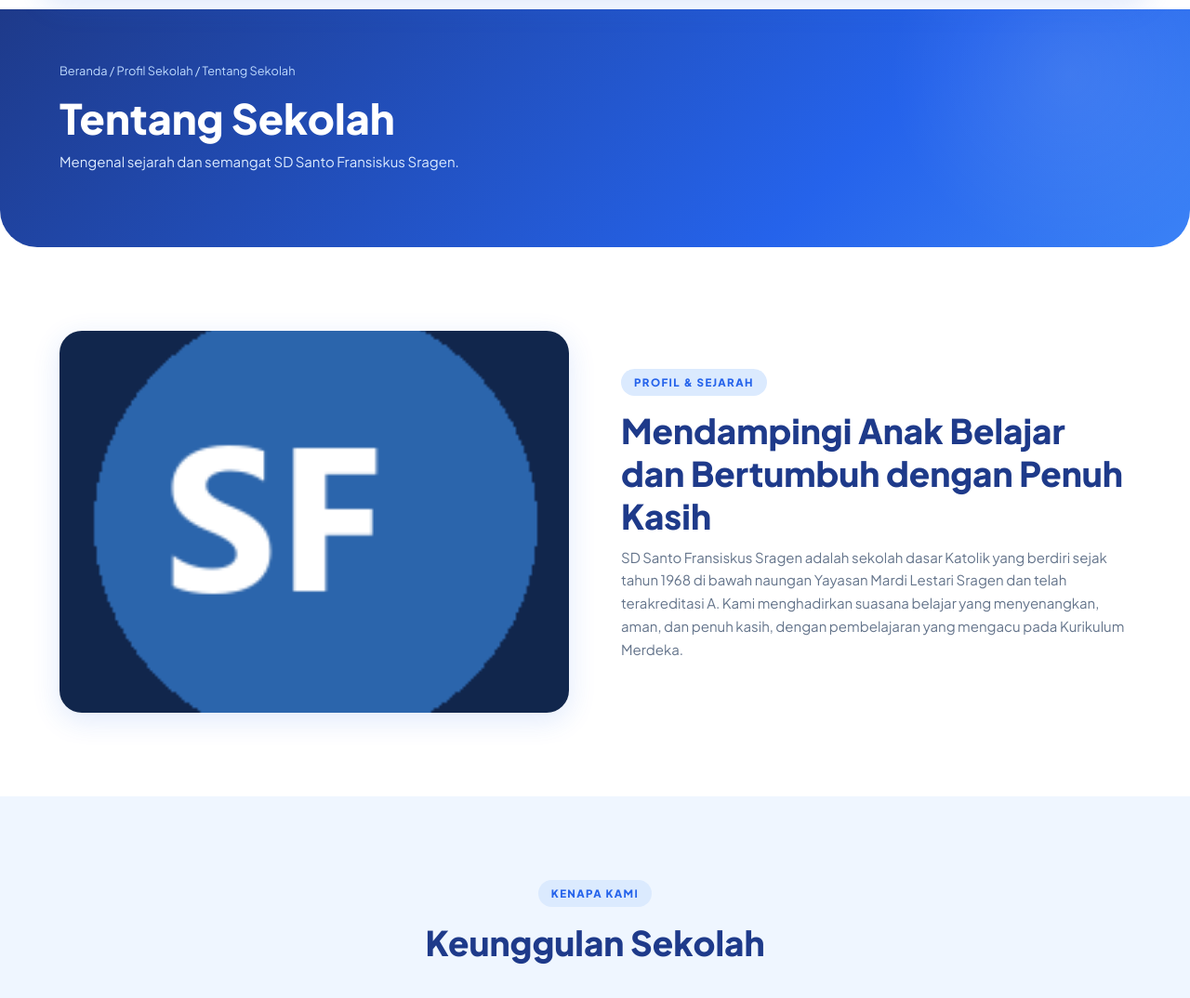
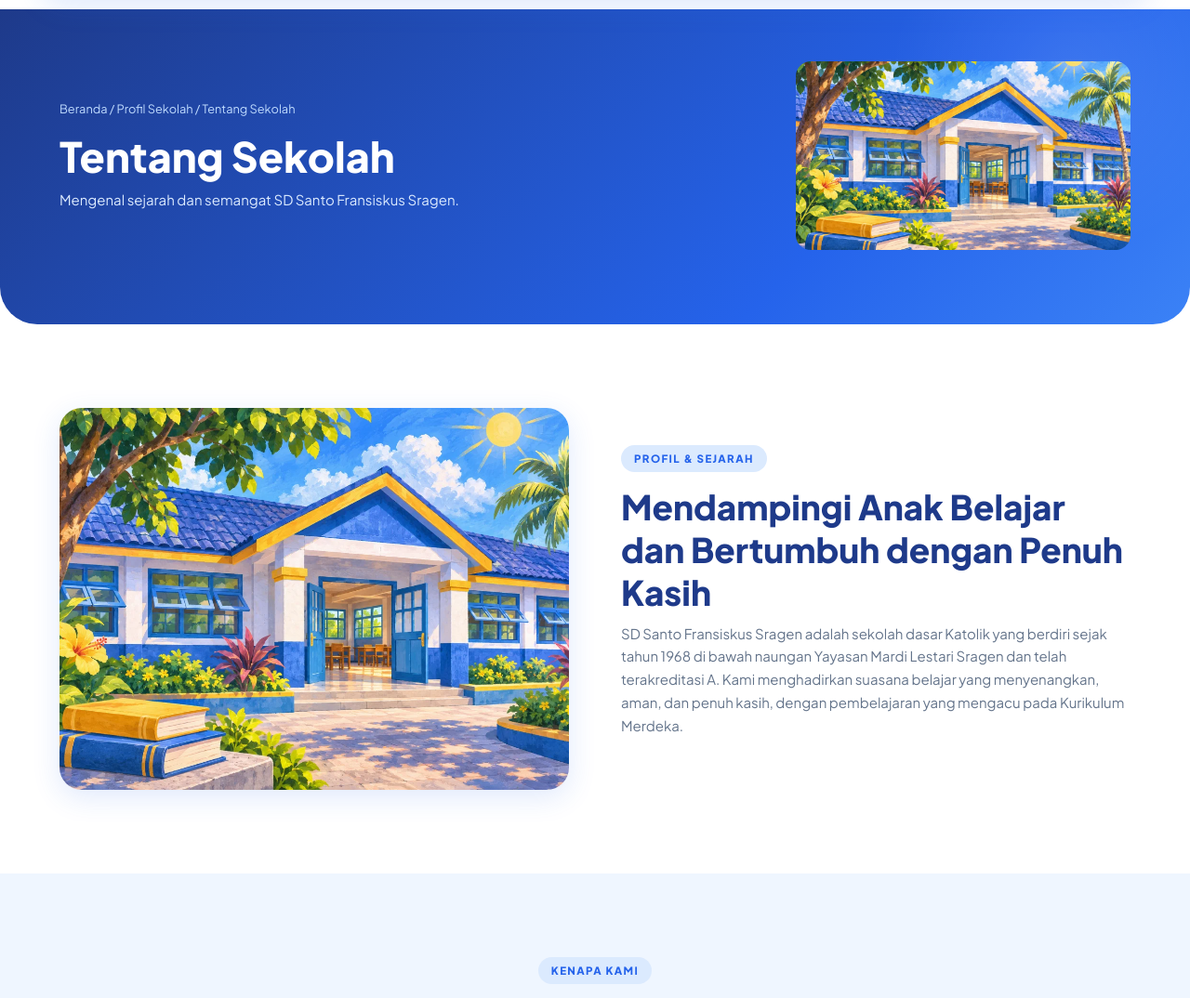
Before and after one commit to KevinVltno/profil-sekolah-santo-fransiskus, a Laravel app: page /profil-sekolah in a window 1280 px wide. Shown: the part 110-1184 px from the top of the page at 93% size. Run offline with Laravel 12, Linux system fonts and the light colour scheme; data comes from the database, SQL or seed files in the repository.

Commit message:
Add school placeholder images to public pages

```diff
--- a/public/css/style.css
+++ b/public/css/style.css
@@ -236,7 +236,12 @@ footer{background:var(--blue-deep);color:#bfdbfe;padding:50px 5vw 24px}
   position:relative;overflow:hidden;
 }
 .page-header::before{content:'';position:absolute;width:420px;height:420px;border-radius:50%;background:radial-gradient(circle,rgba(255,255,255,.09),transparent 65%);top:-140px;right:-80px}
-.page-header .inner{position:relative}
+.page-header .inner{position:relative;display:grid;grid-template-columns:minmax(0,1fr) minmax(0,360px);gap:2rem;align-items:center}
+.page-header-image{width:100%;aspect-ratio:16/9;object-fit:cover;border-radius:var(--radius)}
+@media(max-width:700px){
+  .page-header .inner{grid-template-columns:1fr;gap:1.5rem}
+  .page-header-image{max-width:480px}
+}
 .crumb{font-size:.8rem;color:#bfdbfe;margin-bottom:.8rem}
 .crumb a:hover{color:#fff;text-decoration:underline}
 .page-header h1{font-size:clamp(1.8rem,4vw,2.8rem);font-weight:800;line-height:1.2;margin-bottom:.5rem}
--- a/resources/views/pages/beranda.blade.php
+++ b/resources/views/pages/beranda.blade.php
@@ -14,7 +14,7 @@
         </div>
       </div>
       <div class="hero-img">
-        <img src="{{ asset($tumbuh->gambar ?? 'img/logo.png') }}" alt="Logo SD Santo Fransiskus" />
+        <img src="{{ asset(($tumbuh?->gambar && $tumbuh->gambar !== 'img/logo.png') ? $tumbuh->gambar : 'img/sekolah-placeholder.webp') }}" alt="" />
       </div>
     </div>
     <div class="wave"><svg viewBox="0 0 1440 60" preserveAspectRatio="none" width="100%" height="60"><path d="M0,30 C360,60 1080,0 1440,30 L1440,60 L0,60 Z" fill="#ffffff"/></svg></div>
@@ -36,7 +36,7 @@
   @if ($sejarah)
   <section>
     <div class="inner about">
-      <div class="about-img reveal"><img src="{{ asset($sejarah->gambar ?: 'img/logo.png') }}" alt="{{ $sejarah->judul }}" /></div>
+      <div class="about-img reveal"><img src="{{ asset($sejarah->gambar ?: 'img/sekolah-placeholder.webp') }}" alt="{{ $sejarah->judul }}" /></div>
       <div class="reveal">
         <span class="eyebrow">Sejarah Sekolah</span>
         <h2 class="title">{{ $sejarah->judul }}</h2>
--- a/resources/views/pages/berita-detail.blade.php
+++ b/resources/views/pages/berita-detail.blade.php
@@ -14,7 +14,7 @@
             <span><i class="fa-solid fa-calendar-days" aria-hidden="true"></i> {{ tanggal_id($b->tanggal) }}</span>
           </div>
           <h1 class="artikel-title">{{ $b->judul }}</h1>
-          <img class="artikel-img" src="{{ asset($b->gambar) }}" alt="{{ $b->judul }}" />
+          <img class="artikel-img" src="{{ asset($b->gambar ?: 'img/sekolah-placeholder.webp') }}" alt="{{ $b->judul }}" />
           <div class="artikel-isi">
             @foreach ($b->paragraf() as $p)<p>{{ $p }}</p>@endforeach
           </div>
@@ -31,7 +31,7 @@
             <h3 class="side-title">Berita Terkini</h3>
             @foreach ($terkini as $x)
             <a class="side-item" href="{{ route('berita.show', $x) }}">
-              <img src="{{ asset($x->gambar) }}" alt="" loading="lazy" />
+              <img src="{{ asset($x->gambar ?: 'img/sekolah-placeholder.webp') }}" alt="" loading="lazy" />
               <span>{{ $x->judul }}</span>
             </a>
             @endforeach
--- a/resources/views/pages/profil.blade.php
+++ b/resources/views/pages/profil.blade.php
@@ -11,7 +11,7 @@
   @if ($sejarah)
   <section>
     <div class="inner about">
-      <div class="about-img reveal"><img src="{{ asset($sejarah->gambar ?: 'img/logo.png') }}" alt="{{ $sejarah->judul }}" /></div>
+      <div class="about-img reveal"><img src="{{ asset($sejarah->gambar ?: 'img/sekolah-placeholder.webp') }}" alt="{{ $sejarah->judul }}" /></div>
       <div class="reveal">
         <span class="eyebrow">Profil &amp; Sejarah</span>
         <h2 class="title">{{ $sejarah->judul }}</h2>
@@ -43,7 +43,7 @@
       <div class="ekskul-grid">
         @foreach ($ekskul as $x)
         <div class="ekskul-card reveal">
-          <img src="{{ asset($x->gambar) }}" alt="{{ $x->judul }}" loading="lazy" />
+          <img src="{{ asset($x->gambar ?: 'img/sekolah-placeholder.webp') }}" alt="{{ $x->judul }}" loading="lazy" />
           <div><h3>{{ $x->judul }}</h3></div>
         </div>
         @endforeach
@@ -60,7 +60,7 @@
         @foreach ($prestasi as $p)
         <div class="prestasi-card reveal">
           <div class="prestasi-img">
-            <img src="{{ asset($p->gambar) }}" alt="{{ $p->judul }}" loading="lazy" />
+            <img src="{{ asset($p->gambar ?: 'img/sekolah-placeholder.webp') }}" alt="{{ $p->judul }}" loading="lazy" />
             @if ($p->tahun)<span class="prestasi-year">{{ $p->tahun }}</span>@endif
             @if ($p->ikon)<span class="prestasi-medal">{{ ikon($p->ikon) }}</span>@endif
           </div>
--- a/resources/views/pages/program.blade.php
+++ b/resources/views/pages/program.blade.php
@@ -11,8 +11,8 @@
   @php
     // Jenjang kelas masih statis (tidak diambil dari database)
     $jenjang = collect([
-      ['img/logo.png', 'Kelas Rendah (Kelas 1–3)', 'Siswa dikenalkan pada budaya belajar di sekolah dasar, dengan penguatan membaca, menulis, berhitung, dan kebiasaan baik sehari-hari.'],
-      ['img/logo.png', 'Kelas Tinggi (Kelas 4–6)', 'Siswa mengembangkan kemampuan berpikir, kemandirian, dan tanggung jawab sebagai persiapan melanjutkan ke jenjang berikutnya.'],
+      ['img/sekolah-placeholder.webp', 'Kelas Rendah (Kelas 1–3)', 'Siswa dikenalkan pada budaya belajar di sekolah dasar, dengan penguatan membaca, menulis, berhitung, dan kebiasaan baik sehari-hari.'],
+      ['img/sekolah-placeholder.webp', 'Kelas Tinggi (Kelas 4–6)', 'Siswa mengembangkan kemampuan berpikir, kemandirian, dan tanggung jawab sebagai persiapan melanjutkan ke jenjang berikutnya.'],
     ])->map(fn ($j) => (object) ['gambar' => $j[0], 'judul' => $j[1], 'teks' => $j[2]]);
   @endphp
 
--- a/resources/views/partials/fas-list.blade.php
+++ b/resources/views/partials/fas-list.blade.php
@@ -2,7 +2,7 @@
   @foreach ($items as $i => $f)
   <div class="fas-row {{ $i % 2 ? 'reverse ' : '' }}reveal">
     <div class="fas-media">
-      <img src="{{ asset($f->gambar) }}" alt="{{ $f->judul }}" />
+      <img src="{{ asset($f->gambar ?: 'img/sekolah-placeholder.webp') }}" alt="{{ $f->judul }}" />
       <button type="button" class="fas-btn">Lihat detail <span>&rarr;</span></button>
       <div class="fas-panel">
         <h4>{{ $f->judul }}</h4>
--- a/resources/views/partials/news-card.blade.php
+++ b/resources/views/partials/news-card.blade.php
@@ -1,5 +1,5 @@
 <article class="news-card reveal">
-  <a href="{{ route('berita.show', $b) }}"><img src="{{ asset($b->gambar) }}" alt="{{ $b->judul }}" loading="lazy" /></a>
+  <a href="{{ route('berita.show', $b) }}"><img src="{{ asset($b->gambar ?: 'img/sekolah-placeholder.webp') }}" alt="{{ $b->judul }}" loading="lazy" /></a>
   <div class="news-body">
     <div class="news-meta"><i class="fa-solid fa-calendar-days" aria-hidden="true"></i> {{ tanggal_id($b->tanggal) }}</div>
     <h3>{{ $b->judul }}</h3>
--- a/resources/views/partials/page-header.blade.php
+++ b/resources/views/partials/page-header.blade.php
@@ -1,7 +1,10 @@
 <div class="page-header">
   <div class="inner">
-    <div class="crumb"><a href="{{ route('beranda') }}">Beranda</a> / {{ $crumb }}</div>
-    <h1>{{ $title }}</h1>
-    <p>{{ $desc }}</p>
+    <div>
+      <div class="crumb"><a href="{{ route('beranda') }}">Beranda</a> / {{ $crumb }}</div>
+      <h1>{{ $title }}</h1>
+      <p>{{ $desc }}</p>
+    </div>
+    <img class="page-header-image" src="{{ asset('img/sekolah-placeholder.webp') }}" alt="" />
   </div>
 </div>
```
Also changed, not shown: resources/views/pages/galeri.blade.php (+8 -1 lines), public/img/sekolah-placeholder.webp (added).
